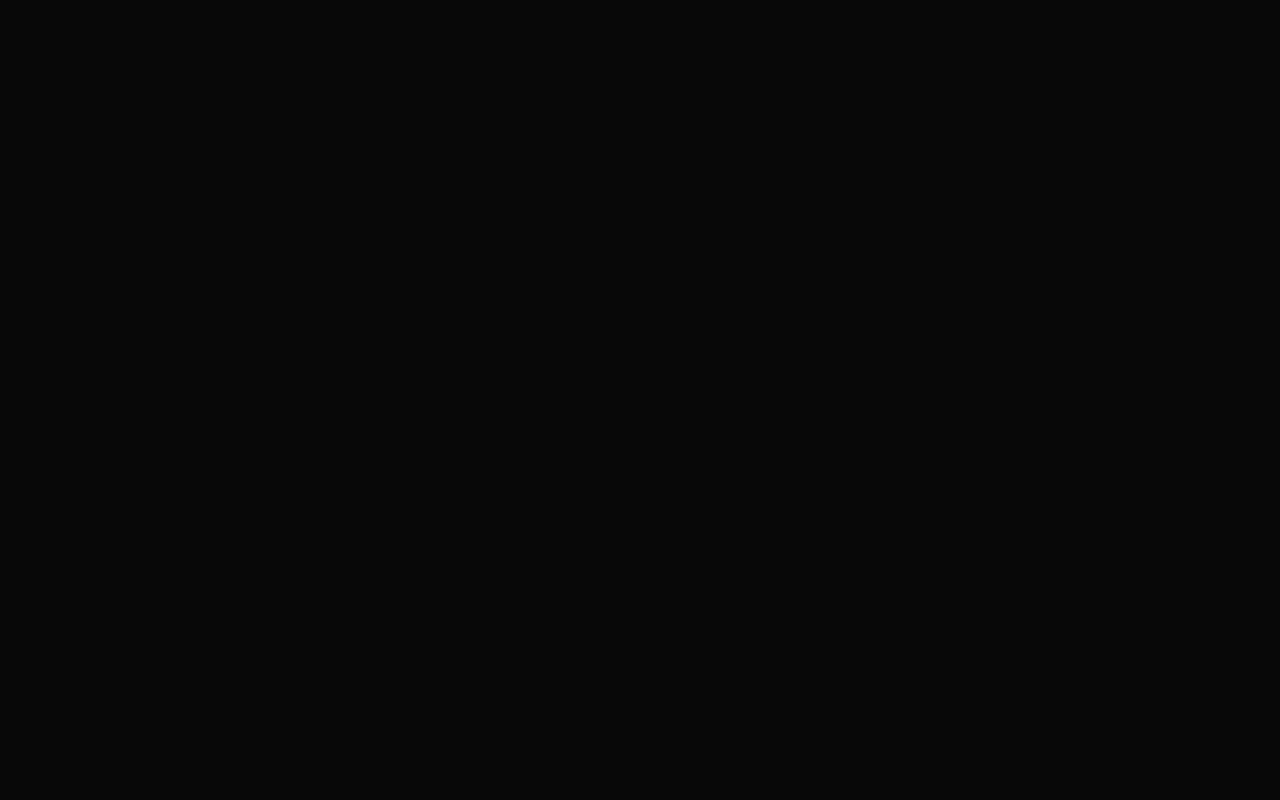
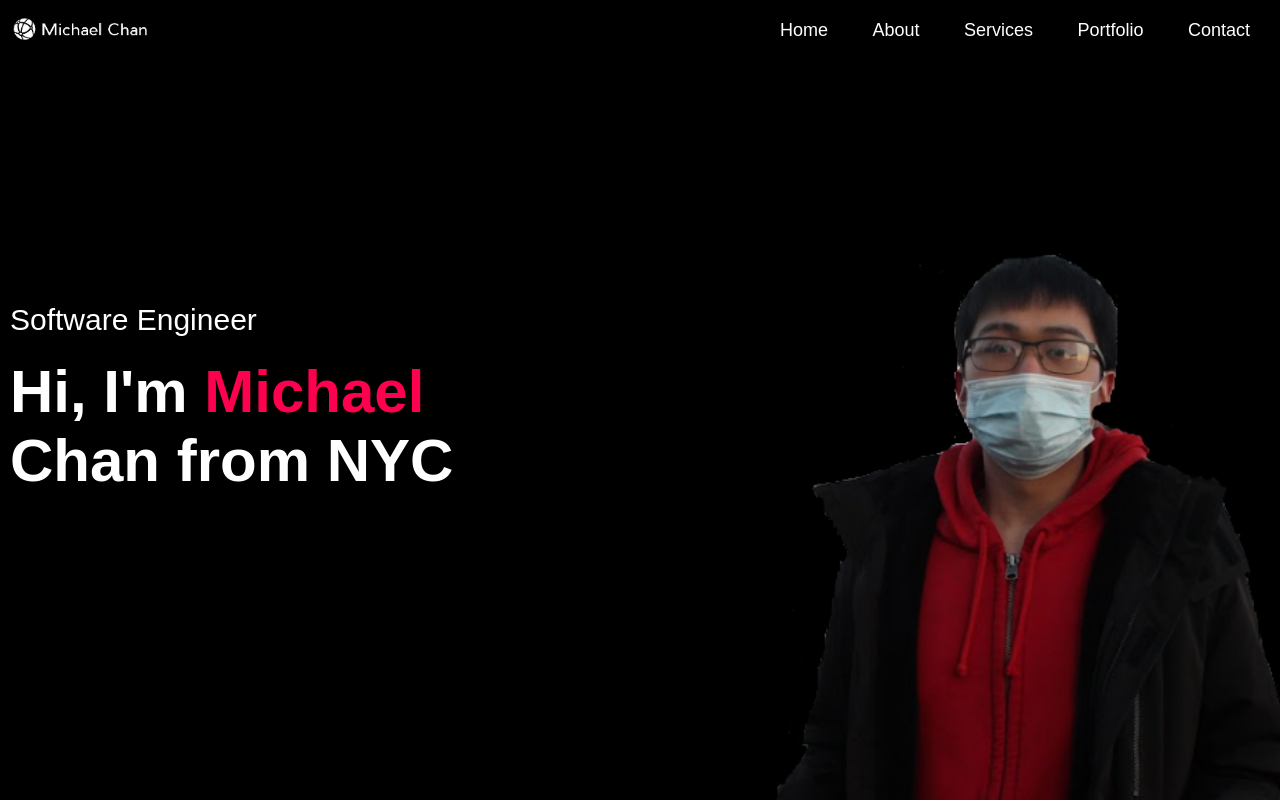
Before and after one commit to Meako-Chan/307-HTML-SBA, a plain HTML site: page index.html in a window 1280 px wide. Drawn offline with Linux system fonts and the light colour scheme.

Commit message:
Header and images

```diff
--- a/index.html
+++ b/index.html
@@ -8,6 +8,23 @@
     <link rel="stylesheet" href="style.css">
 </head>
 <body>
-
+<div id="header">
+    <div class="container">
+        <nav>
+            <img src="images/logo.png" class="logo">
+            <ul>
+                <li><a href="#">Home</a></li>
+                <li><a href="#">About</a></li>
+                <li><a href="#">Services</a></li>
+                <li><a href="#">Portfolio</a></li>
+                <li><a href="#">Contact</a></li>
+            </ul>
+        </nav>
+        <div class="header-text">
+            <p>Software Engineer</p>
+            <h1>Hi, I'm <span>Michael</span> <br> Chan from NYC</h1>
+        </div>
+        </div>
+    </div>
 </body>
 </html>
--- a/style.css
+++ b/style.css
@@ -2,8 +2,73 @@
     margin: 0;
     padding: 0;
     font-family: 'Poppins', sans-serif;
+    color: white;
     box-sizing: border-box;
 }
 body{
     background: #080808
 }
+#header{
+    width: 100%;
+    height: 100vh;
+    background-image: url(images/background.png);
+    background-size: cover;
+    background-position: center;
+}
+.container{
+    padding:10px;
+}
+
+nav{
+    display:flex;
+    align-items:center;
+    justify-content: space-between;
+    flex-wrap: wrap;
+}
+
+.logo{
+    width: 140px;
+}
+
+nav ul li{
+    display: inline-block;
+    list-style: none;
+    margin: 10px 20px;
+}
+
+nav ul li a{
+    color: #fff;
+    text-decoration: none;
+    font-size: 18px;
+    position: relative;
+}
+
+nav ul li a::after{
+    content: '';
+    width: 0;
+    height: 3px;
+    background:#ff004f;
+    position: absolute;
+    left:0;
+    bottom: -6px;
+    transition:0.5 secs;
+
+}
+
+nav ul li a:hover::after{
+    width: 100%;
+}
+
+.header-text{
+    margin-top: 20%;
+    font-size: 30px;
+}
+
+.header-text h1{
+    margin-top: 20px;
+    font-size: 60px;
+}
+
+.header-text h1 span{
+    color: #ff004f;
+}
```
Also changed, not shown: images/background.png (added), images/logo.png (added), images/personal-portfolio-img/images/background.png (added), images/personal-portfolio-img/images/logo.png (added), images/personal-portfolio-img/images/phone-background.png (added), images/personal-portfolio-img/images/user.png (added), images/personal-portfolio-img/images/work-1.png (added), images/personal-portfolio-img/images/work-2.png (added), images/personal-portfolio-img/images/work-3.png (added), 1 other file.
